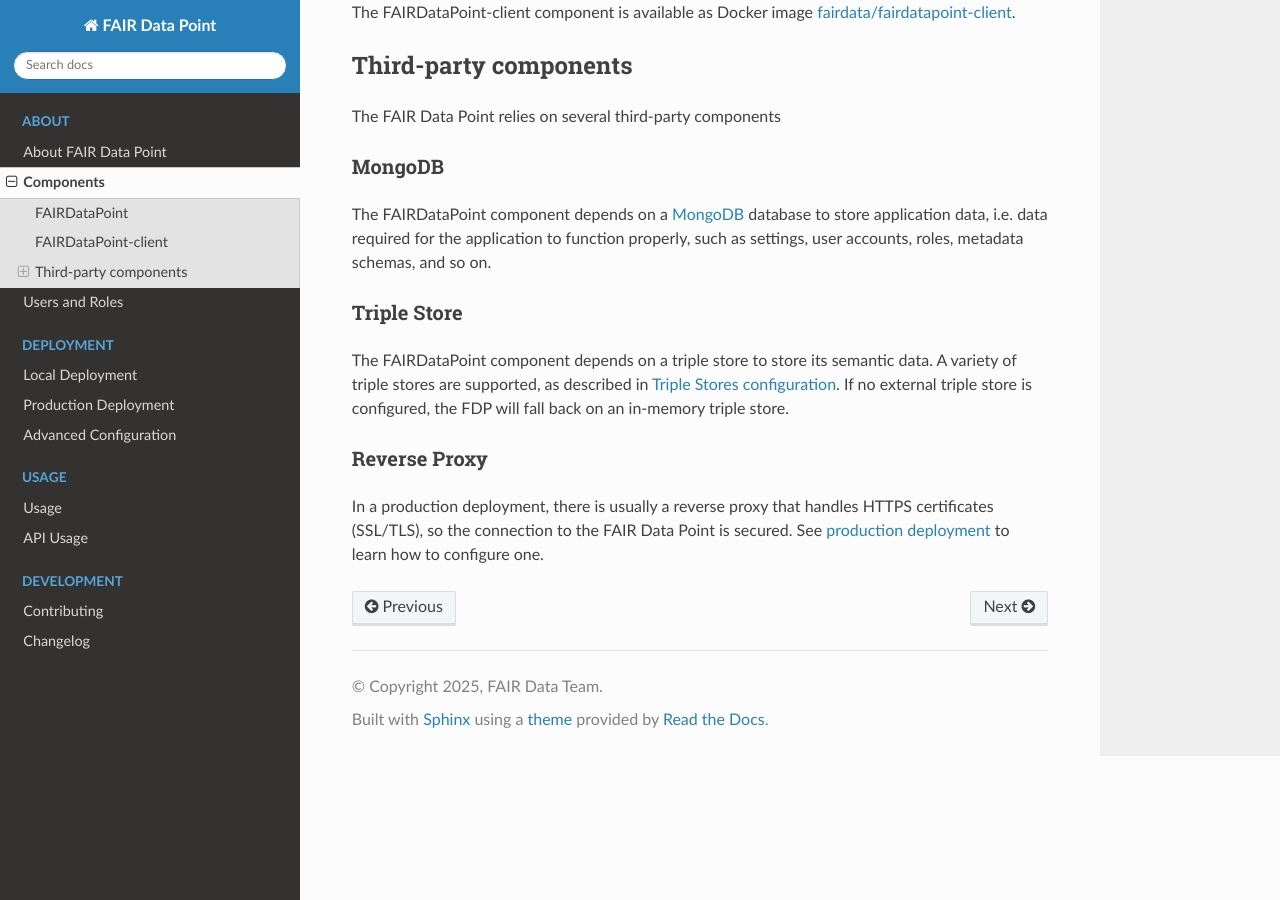
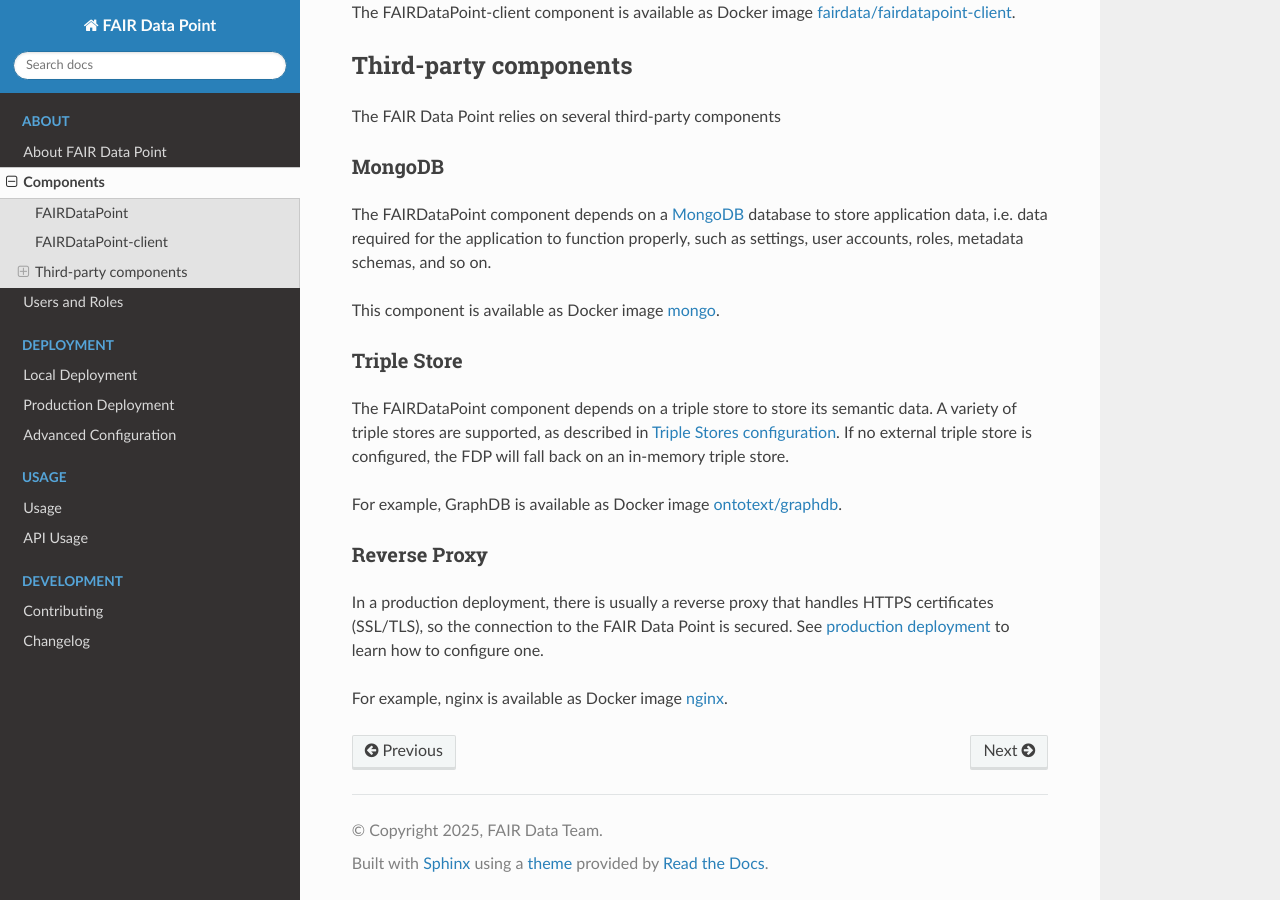
Before and after one commit to FAIRDataTeam/FAIRDataPoint-Docs, a Sphinx documentation site: the page built from docs/about/components.rst, in a window 1280 px wide and 900 px high, scrolled down 1384 px. Built offline with Sphinx 7.4.7 and the Read the Docs theme 3.1.0, drawn with Linux system fonts in a browser that asks for light colours.

Commit message:
add links to docker images for 3rd-party components

```diff
--- a/docs/about/components.rst
+++ b/docs/about/components.rst
@@ -48,6 +48,8 @@
 
 The FAIRDataPoint component depends on a `MongoDB <https://www.mongodb.com>`__ database to store application data, i.e. data required for the application to function properly, such as settings, user accounts, roles, metadata schemas, and so on.
 
+This component is available as Docker image `mongo`_.
+
 Triple Store
 ------------
 
@@ -55,12 +57,19 @@
 A variety of triple stores are supported, as described in :ref:`Triple Stores configuration <triple-stores>`.
 If no external triple store is configured, the FDP will fall back on an in-memory triple store.
 
+For example, GraphDB is available as Docker image `ontotext/graphdb`_.
+
 Reverse Proxy
 -------------
 
 In a production deployment, there is usually a reverse proxy that handles HTTPS certificates (SSL/TLS), so the connection to the FAIR Data Point is secured.
 See :ref:`production deployment <production-deployment>` to learn how to configure one.
 
+For example, nginx is available as Docker image `nginx <nginx-image_>`_.
+
 .. _fairdata/fairdatapoint: https://hub.docker.com/r/fairdata/fairdatapoint
 .. _fairdata/fairdatapoint-client: https://hub.docker.com/r/fairdata/fairdatapoint-client
+.. _mongo: https://hub.docker.com/_/mongo
 .. _nginx: https://nginx.org/index.html
+.. _nginx-image: https://hub.docker.com/_/nginx
+.. _ontotext/graphdb: https://hub.docker.com/r/ontotext/graphdb/
```
